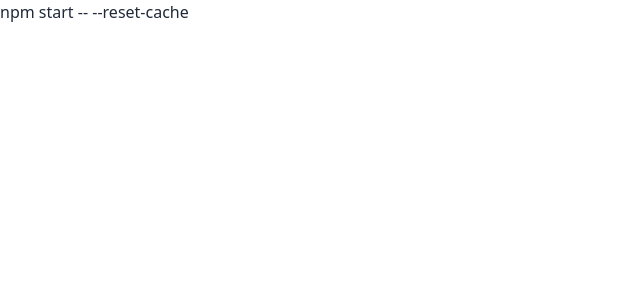
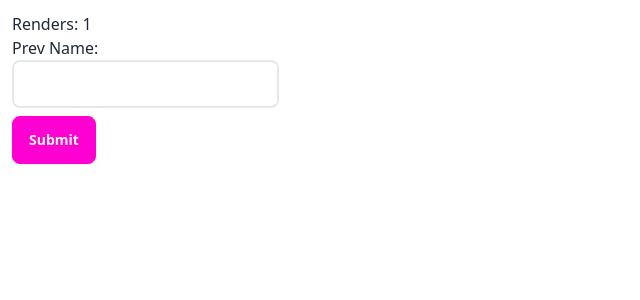
Before and after one commit to iamtheasad/github-finder-reactjs, a React (Create React App) app: page / in a window 1280 px wide. Shown: the top 300 px of the page, without its empty margins (0-640 px from the left). Built offline with nearby package versions, Linux system fonts and the light colour scheme.

Commit message:
:books: docs: hooks learning

```diff
--- a/src/App.js
+++ b/src/App.js
@@ -9,12 +9,14 @@
 // import Alert from "./components/layout/Alert";
 // import User from "./components/pages/User";
 import UseRefExample1 from "./components/all-react-hooks/UseRefExample1";
+import UseRefExample2 from "./components/all-react-hooks/UseRefExample2";
 
 function App() {
   return (
-    <>
-      <UseRefExample1 />
-    </>
+    <div className="container mx-auto py-3 px-3">
+      {/* <UseRefExample1 /> */}
+      <UseRefExample2 />
+    </div>
   );
 }
 
--- a/src/components/all-react-hooks/UseRefExample1.jsx
+++ b/src/components/all-react-hooks/UseRefExample1.jsx
@@ -1,5 +1,40 @@
+import { useRef } from "react";
+
 function UseRefExample1() {
-  return <div>npm start -- --reset-cache</div>;
+  const inputRef = useRef();
+  const paraRef = useRef();
+
+  const onSubmit = (e) => {
+    e.preventDefault();
+    console.log(inputRef.current.value);
+    inputRef.current.value = "Hello";
+    inputRef.current.style.backgroundColor = "#1882ff";
+    inputRef.current.style.color = "#ffffff";
+    paraRef.current.innerText = "Goodbye";
+  };
+
+  return (
+    <div>
+      <form action="" onSubmit={onSubmit}>
+        <label htmlFor="name">Name</label>
+        <input
+          type="text"
+          name="name"
+          ref={inputRef}
+          id="name"
+          className="form-control mb-2 input border-2 border-gray-200"
+        />
+
+        <button type="submit" className="btn btn-secondary">
+          Submit
+        </button>
+
+        <p onClick={() => inputRef.current.focus()} ref={paraRef}>
+          Hello
+        </p>
+      </form>
+    </div>
+  );
 }
 
 export default UseRefExample1;
--- /dev/null
+++ b/src/components/all-react-hooks/UseRefExample2.jsx
@@ -0,0 +1,38 @@
+// Note: This component shows how to use prev state in useEffect hook
+
+import { useEffect, useRef, useState } from "react";
+
+function UseRefExample2() {
+  const renders = useRef(1);
+  const prevName = useRef("");
+  console.log({ renders, prevName });
+
+  const [name, setName] = useState("");
+
+  useEffect(() => {
+    renders.current = renders.current + 1;
+    prevName.current = name;
+  }, [name]);
+
+  return (
+    <div>
+      <form action="">
+        <p>Renders: {renders.current}</p>
+        <p>Prev Name: {prevName.current}</p>
+        <input
+          type="text"
+          name="name"
+          id="name"
+          value={name}
+          onChange={(e) => setName(e.target.value)}
+          className="form-control mb-2 input border-2 border-gray-200"
+        />
+        <button type="submit" className="btn btn-secondary">
+          Submit
+        </button>
+      </form>
+    </div>
+  );
+}
+
+export default UseRefExample2;
```
Also changed, not shown: 1 other file (tests, documents, lock files or other folders).
